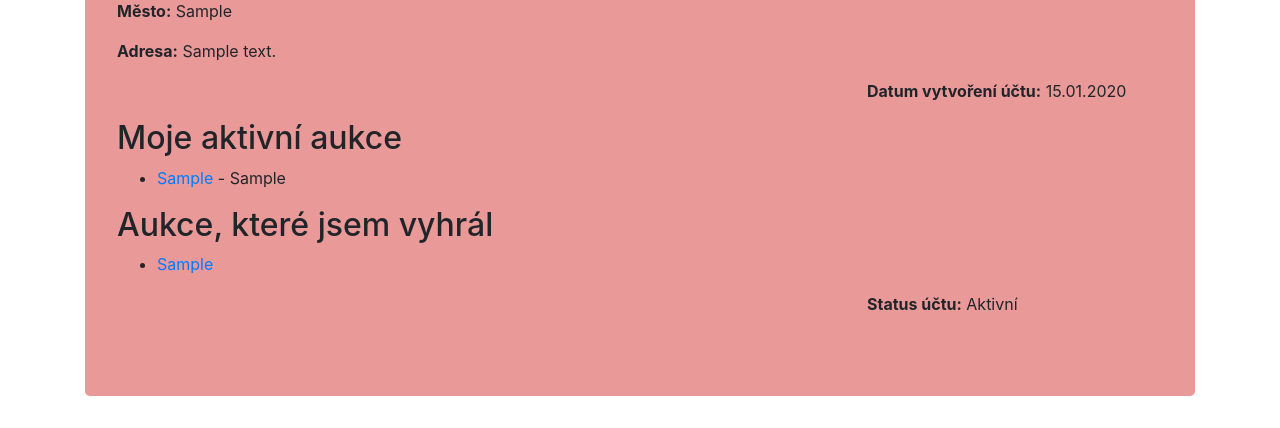
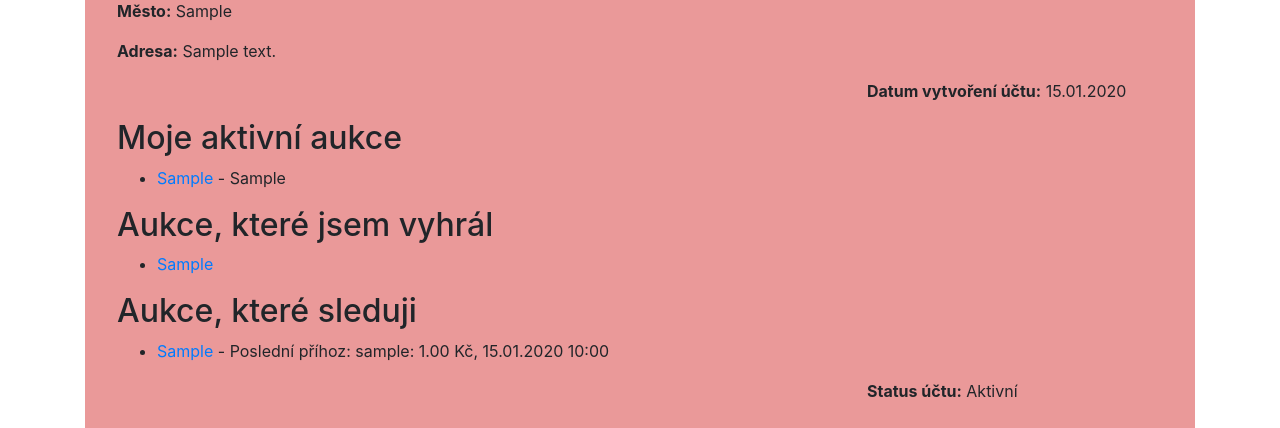
Before and after one commit to Chairman219/Auction_web_site, a Django app: page /muj_profil/ in a window 1280 px wide. Shown: the part 391-819 px from the top of the page. Run offline with Django 4.2, Linux system fonts and the light colour scheme; a user stored in the database is signed in; tables that the repository leaves empty hold one stand-in row (values such as "Sample post"); some libraries are stand-ins or nearby versions; grey boxes are pictures that could not be loaded.

Commit message:
feat: add function of following auctions

```diff
--- a/auction/models.py
+++ b/auction/models.py
@@ -52,6 +52,7 @@ class Aukce(models.Model):
     is_active = BooleanField(default=True)
     vitez = ForeignKey(User, null=True, blank=True, on_delete=SET_NULL, related_name='vyhrane_aukce')
     status = CharField(max_length=10, choices=STATUS_CHOICES, default='ACTIVE')
+    sledujici = ManyToManyField(User, related_name='sledovane_aukce', blank=True)
 
 
     def __str__(self):
--- a/auction/templates/muj_profil.html
+++ b/auction/templates/muj_profil.html
@@ -3,6 +3,8 @@
 {% block content %}
 <h1>Můj profil</h1>
 <a href="{% url 'password_change' %}">Změna hesla</a>
+
+
 <h2>Informace o uživateli</h2>
 <p><strong>Uživatelské jméno:</strong> {{ user.username }}</p>
 <p><strong>Město:</strong> {{ profile.city }}</p>
@@ -31,6 +33,22 @@
     {% endfor %}
 </ul>
 
+<h2>Aukce, které sleduji</h2>
+<ul>
+    {% for aukce in sledovane_aukce %}
+    <li>
+        <a href="{% url 'aukcni_stranka' aukce.id %}">{{ aukce.nazev }}</a> - Poslední příhoz:
+        {% if aukce.bids.last %}
+            {{ aukce.bids.last.uzivatel.username }}: {{ aukce.bids.last.castka }} Kč, {{ aukce.bids.last.datum_prihozu|date:"d.m.Y H:i" }}
+        {% else %}
+            Žádné příhozy zatím.
+        {% endif %}
+    </li>
+    {% empty %}
+    <p>Nesledujete žádné aukce.</p>
+    {% endfor %}
+</ul>
+
 <p style="margin-left: 750px"><strong>Status účtu:</strong>
     {% if user.is_active %}
         Aktivní
--- a/auction/views.py
+++ b/auction/views.py
@@ -34,14 +34,18 @@ class SubmittablePasswordResetView(PasswordResetView):
 def muj_profil(request):
     user = request.user
 
+    sledovane_aukce = user.sledovane_aukce.all()
+
     aukce = Aukce.objects.filter(user=user, status='ACTIVE')
 
     vyhrane_aukce = Aukce.objects.filter(vitez=request.user)
+
 
     context = {
         'profile': request.user.profile,
         'aukce': aukce,
         'vyhrane_aukce': vyhrane_aukce,
+        'sledovane_aukce': sledovane_aukce,
     }
 
     return render(
@@ -93,6 +97,7 @@ def aukcni_stranka(request, aukce_id):
                     bid.aukce = aukce
                     bid.uzivatel = request.user
                     bid.save()
+                    aukce.sledujici.add(request.user)
                     success_message = "Přihoz byl úspěšně zadán"
                     return redirect("aukcni_stranka", aukce_id=aukce_id)
             else:
@@ -191,3 +196,15 @@ def vyhledavani_aukci(request):
             aukce = aukce.filter(castka_kup_ted__gte=castka_kup_ted)
 
     return render(request, 'vyhledavani_aukci.html', {'form': form, 'aukce': aukce})
+
+@login_required
+def sleduj_aukci(request, aukce_id):
+    aukce = get_object_or_404(Aukce, id=aukce_id)
+    aukce.sledujici.add(request.user)
+    return redirect('aukcni_stranka', aukce_id=aukce_id)
+
+@login_required
+def odhlasit_aukci(request, aukce_id):
+    aukce = get_object_or_404(Aukce, id=aukce_id)
+    aukce.sledujici.remove(request.user)
+    return redirect('aukcni_stranka', aukce_id=aukce_id)
--- a/aukce/urls.py
+++ b/aukce/urls.py
@@ -18,7 +18,7 @@ from django.contrib.auth.views import LoginView, LogoutView, PasswordChangeView,
 from django.urls import path
 from auction.views import VytvorAukciView, hlavni_stranka, SeznamAukciView, aukcni_stranka, seznam_kategorii, \
     aukce_v_kategorii, SubmittableLoginView, SubmittablePasswordChangeView, SubmittablePasswordResetView, \
-    SmazatAukciView, VytvoritKategoriiView, vyhledavani_aukci, muj_profil, SignUpView, ohodnotit_aukci
+    SmazatAukciView, VytvoritKategoriiView, vyhledavani_aukci, muj_profil, SignUpView, ohodnotit_aukci, sleduj_aukci, odhlasit_aukci
 
 from auction.models import Aukce, Bid, Kategorie, Profile, Hodnoceni
 
@@ -50,5 +50,7 @@ urlpatterns = [
     path('kategorie/vytvorit/', VytvoritKategoriiView.as_view(), name='vytvorit_kategorii'),
     path('vyhledavani/', vyhledavani_aukci, name='vyhledavani_aukci'),
     path('aukce/<int:aukce_id>/hodnotit/', ohodnotit_aukci, name='hodnotit_aukci'),
+    path('aukce/<int:aukce_id>/sleduj/', sleduj_aukci, name='sleduj_aukci'),
+    path('aukce/<int:aukce_id>/odhlasit/', odhlasit_aukci, name='odhlasit_aukci'),
 
 ]
```
Also changed, not shown: auction/static/basci_style.css (+8 -0 lines), auction/templates/aukcni_stranka.html (+31 -3 lines), README.md, auction/migrations/0007_aukce_sledujici.py (added).
